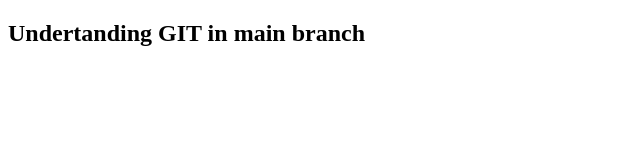
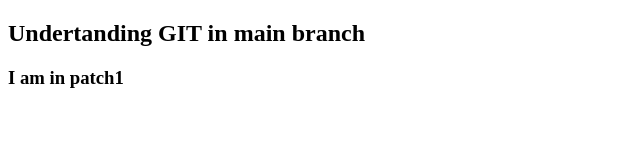
Before and after one commit to ManasakrishnaK/understandgit, a plain HTML site: page index.html in a window 1280 px wide. Shown: the whole page, without its empty margins (0-640 px from the left). Drawn offline with Linux system fonts and the light colour scheme.

Commit message:
second commit using patch1

```diff
--- a/index.html
+++ b/index.html
@@ -8,5 +8,6 @@
 </head>
 <body>
     <h2>Undertanding GIT in main branch</h2>
+   <h3>I am in patch1</h3>
 </body>
 </html>
```
